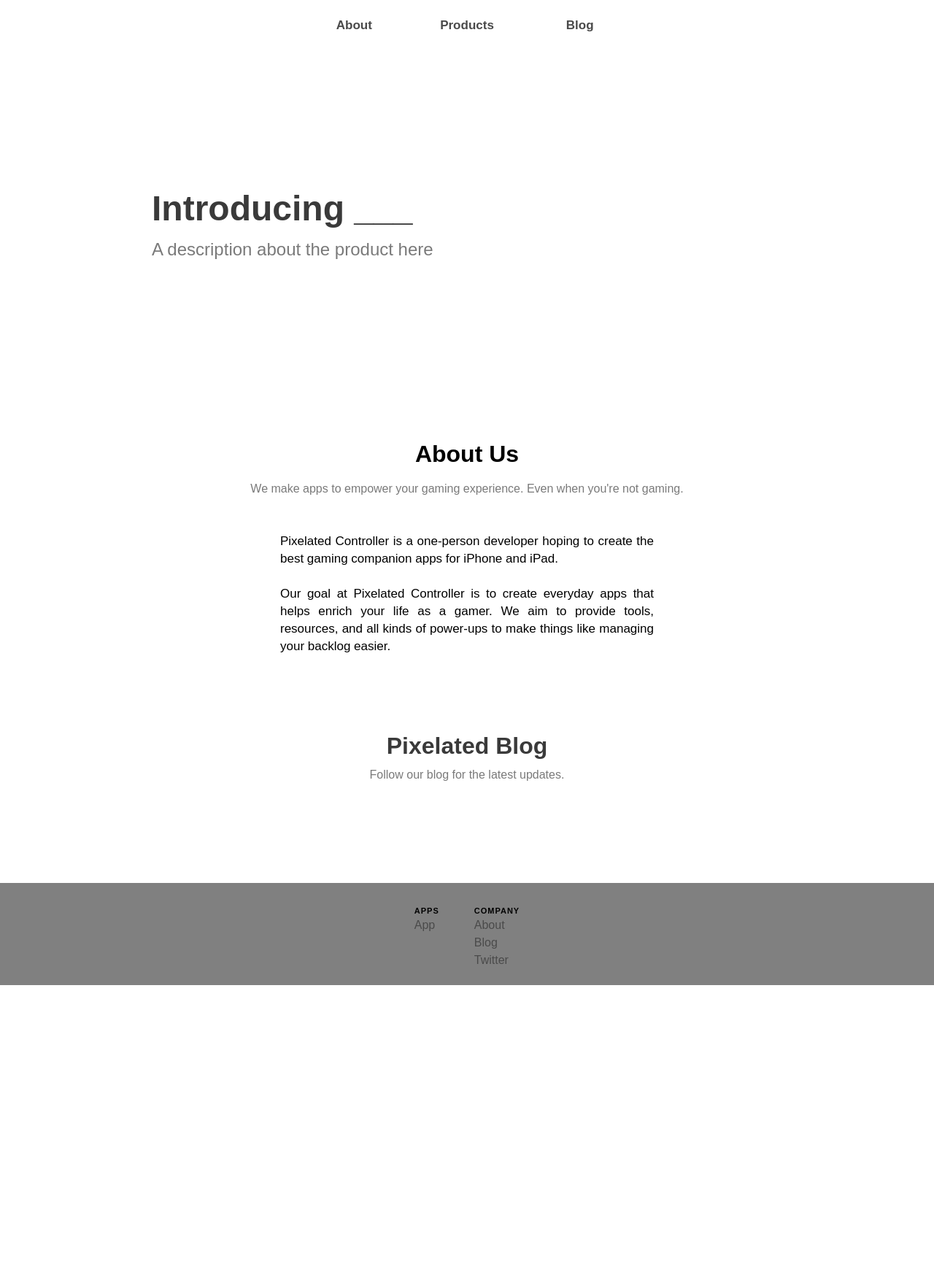
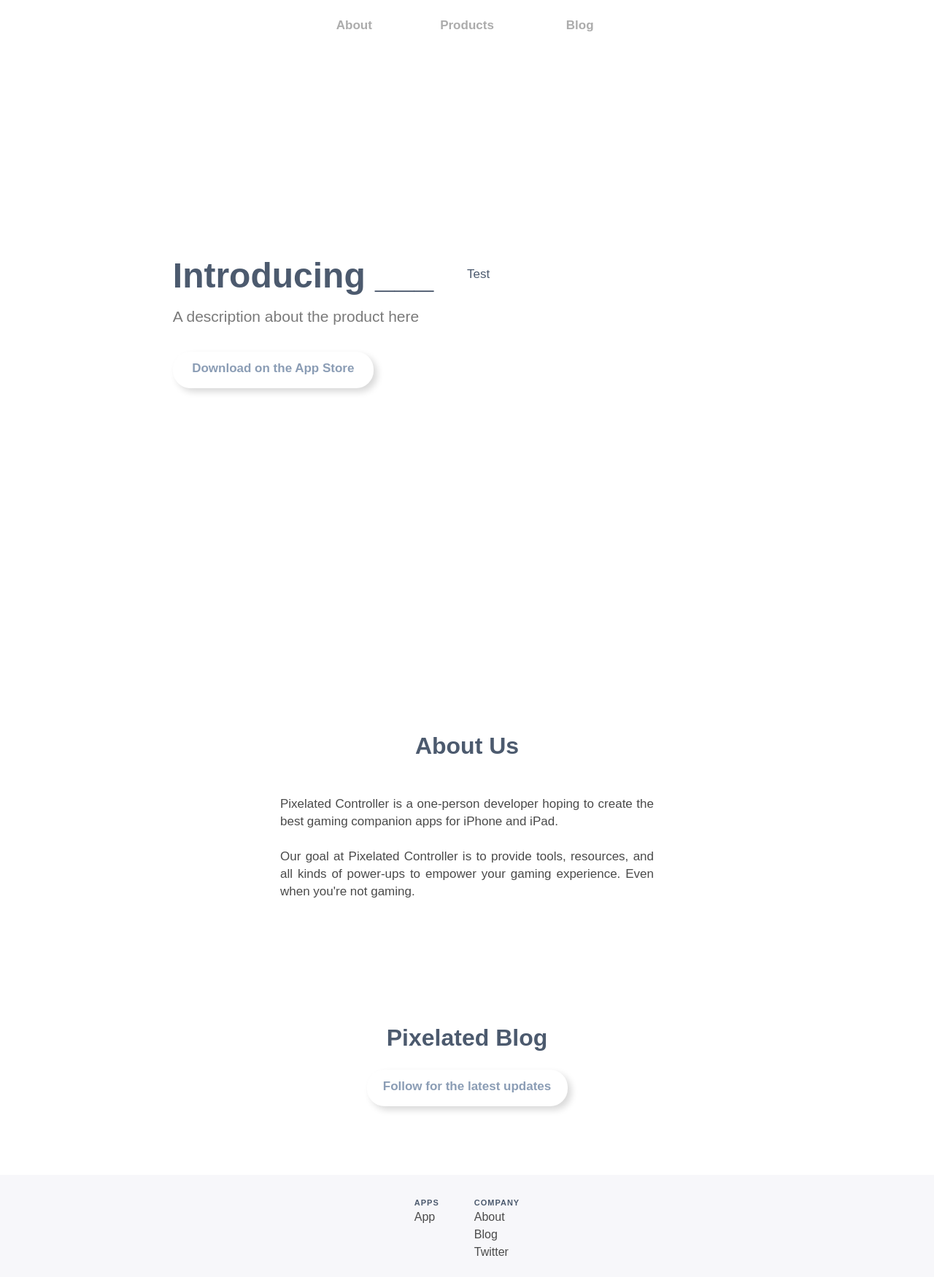
Before and after one commit to Pixelated-Controller/website, a Jekyll site: the page built from index.html, in a window 1280 px wide. Shown: the whole page at 73% size. Built offline with Jekyll 4.4.1, drawn with Linux system fonts in a browser that asks for light colours; before the commit the page ends 1350 px from its top, so only the background shows below that.

Commit message:
Add more designs to home page carousel and buttons/links

```diff
--- a/index.html
+++ b/index.html
@@ -12,32 +12,38 @@
   {% include nav.html %}
 
   <div class="home-section" id="hero-carousel">
-    <a id="cartridge" class="carousel-slide" href="">
+    <div id="cartridge" class="carousel-slide">
       <div class="carousel-slide-container">
-        <h1 class="section-title" id="carousel-title-cartridge">Introducing ___</h1>
-        <p class="section-subtitle" id="carousel-subtitle-cartridge">A description about the product here</p>
-        <img id="carousel-image-cartridge" src="">
+        <div id="carousel-cartridge-content" class="carousel-slide-container-split">
+          <h1 class="section-title" id="carousel-title-cartridge">Introducing ___</h1>
+          <p class="section-subtitle" id="carousel-subtitle-cartridge">A description about the product here</p>
+          <a href="" class="link-button" id="carousel-cta-cartridge">Download on the App Store</a>
+        </div>
+
+        <div id="carousel-cartridge-image" class="carousel-slide-container-split">
+          <img src="" id="carousel-image-cartridge">
+          <p>Test</p>
+        </div>
       </div>
-    </a>
+    </div>
   </div>
 
   <div class="home-section" id="about-us">
     <h1 class="section-title" id="home-title-about">About Us</h1>
-    <p class="section-subtitle" id="home-subtitle-about">We make apps to empower your gaming experience. Even when you're not gaming.</p>
     <p id="home-description-about">
       Pixelated Controller is a one-person developer hoping to create the best gaming companion apps for iPhone and iPad.
       <br><br>
-      Our goal at Pixelated Controller is to create everyday apps that helps enrich your life as a gamer. We aim to provide tools,
-      resources, and all kinds of power-ups to make things like managing your backlog easier.
+      Our goal at Pixelated Controller is to provide tools, resources,
+      and all kinds of power-ups to empower your gaming experience. Even when you're not gaming.
     </p>
   </div>
 
-  <a class="home-section" id="blog" href="">
+  <div class="home-section" id="blog">
     <div id="home-blog-link-container">
       <h1 class="section-title" id="home-title-blog">Pixelated Blog</h1>
-      <p class="section-subtitle" id="home-subtitle-blog">Follow our blog for the latest updates.</p>
+      <a href="" class="link-button" id="home-cta-blog">Follow for the latest updates</a>
     </div>
-  </a>
+  </div>
 </body>
 
 {% include footer.html %}
--- a/style/home.scss
+++ b/style/home.scss
@@ -12,36 +12,53 @@
   .section-subtitle {
     font-size: 16px;
     line-height: 24px;
-    color: #7a7a7a;
+    color: #9a9a9a;
   }
 }
 
 #hero-carousel {
-  height: 500px;
-  display: flex;
-  align-items: center;
-  justify-content: center;
+  height: 100%;
 
   .carousel-slide {
-    width: 75%;
+    display: flex;
+    align-items: center;
+    height: 100%;
+    width: 100%;
     margin: auto;
-    text-decoration: none;
+    margin-top: -7%;
+
+    .carousel-slide-container {
+      width: 70%;
+      margin: auto;
+      display: flex;
+      align-items: flex-start;
+      justify-content: flex-start;
+      flex-wrap: wrap;
+    }
+
+    .carousel-slide-container-split {
+      width: 50%;
+    }
 
     // Cartridge
     #carousel-title-cartridge {
       font-size: 48px;
       line-height: 64px;
-      color: #3a3a3a;
     }
 
     #carousel-subtitle-cartridge {
-      font-size: 24px;
+      font-size: 21px;
       line-height: 48px;
       color: #7a7a7a;
     }
 
     #carousel-image-cartridge {
 
+    }
+
+    #carousel-cta-cartridge {
+      width: 275px;
+      margin-top: 24px;
     }
   }
 }
@@ -54,7 +71,7 @@
   }
 
   #home-subtitle-about {
-    padding-top: 16px;
+    padding-top: 8px;
     text-align: center;
   }
 
@@ -64,6 +81,7 @@
     padding: 48px 32px 48px 32px;
     width: 50%;
     margin: auto;
+    color: #4a4a4a;
   }
 }
 
@@ -78,11 +96,9 @@
     text-align: center;
   }
 
-  #home-title-blog {
-    color: #3a3a3a;
-  }
-
-  #home-subtitle-blog {
-    padding-top: 8px;
+  #home-cta-blog {
+    margin-top: 24px;
+    width: 275px;
+    text-decoration: none;
   }
 }
--- a/style/main.scss
+++ b/style/main.scss
@@ -13,8 +13,38 @@
   font-size: 17px;
   height: 100%;
   width: 100%;
+  color: #4c5a6e;
 }
 
+a {
+  -moz-transition: all 0.2s ease-in;
+  -o-transition: all 0.2s ease-in;
+  -webkit-transition: all 0.2s ease-in;
+  transition: all 0.2s ease-in;
+}
+
+/* Buttons */
+.link-button {
+  height: 50px;
+  width: 150px;
+  border-radius: 24px;
+  display: inline-block;
+  text-align: center;
+  text-decoration: none;
+  color: lighten(#6c83a1, 10%);
+  font-weight: 600;
+  line-height: 30px;
+  padding: 8px 16px 8px 16px;
+  background: #ffffff;
+  box-shadow: 5px 5px 10px #d9d9d9,
+              -5px -5px 10px #ffffff;
+
+  &:hover {
+    color: #6c83a1;
+  }
+}
+
+/* Navbar */
 nav {
   height: 70px;
   line-height: 70px;
@@ -23,12 +53,16 @@
 
   a {
     display: block;
-    color: #4a4a4a;
+    color: #acacac;
     text-decoration: none;
     font-weight: 600;
 
     &:visited {
       text-decoration: none;
+    }
+
+    &:hover {
+      color: #6c83a1;
     }
   }
 
@@ -40,18 +74,15 @@
       list-style-type: none;
       width: 150px;
       text-align: center;
-
-      &:hover {
-        opacity: 0.8;
-      }
     }
   }
 }
 
+/* Footer */
 footer {
   height: 140px;
   padding: 32px 16px 32px 16px;
-  background-color: grey;
+  background-color: #f7f7fa;
   display: flex;
   justify-content: center;
   flex-wrap: wrap;
```
